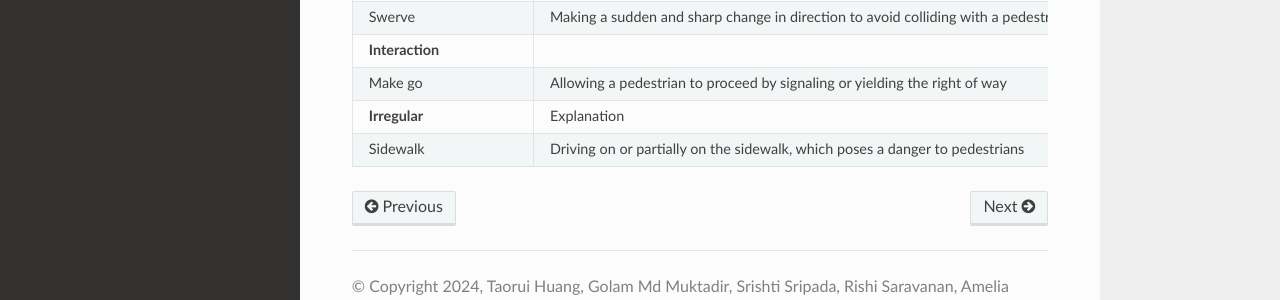
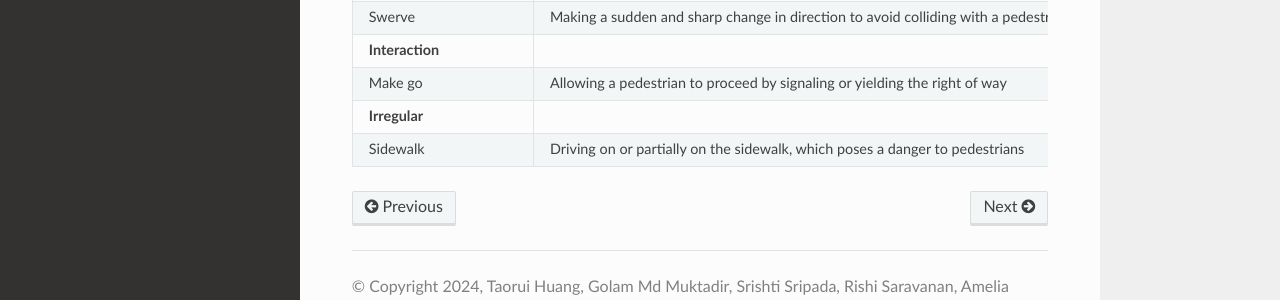
Before and after one commit to AugmentedDesignLab/ped-behavior-annotator, a Sphinx documentation site: the page built from docs/source/vehicle-behavior-tags.md, in a window 1280 px wide and 968 px high. Shown: the part 588-888 px from the top of the window. Built offline with Sphinx 7.4.7 and the Read the Docs theme 2.0.0, drawn with Linux system fonts in a browser that asks for light colours; pages that are not in the unit, such as notebooks, are missing from menus.

Commit message:
Update vehicle-behavior-tags.md

```diff
--- a/docs/source/vehicle-behavior-tags.md
+++ b/docs/source/vehicle-behavior-tags.md
@@ -18,5 +18,5 @@
 | Swerve | Making a sudden and sharp change in direction to avoid colliding with a pedestrian or other obstacle |
 | **Interaction** | |
 | Make go | Allowing a pedestrian to proceed by signaling or yielding the right of way |
-| **Irregular** | Explanation |
+| **Irregular** | |
 | Sidewalk | Driving on or partially on the sidewalk, which poses a danger to pedestrians |
```
